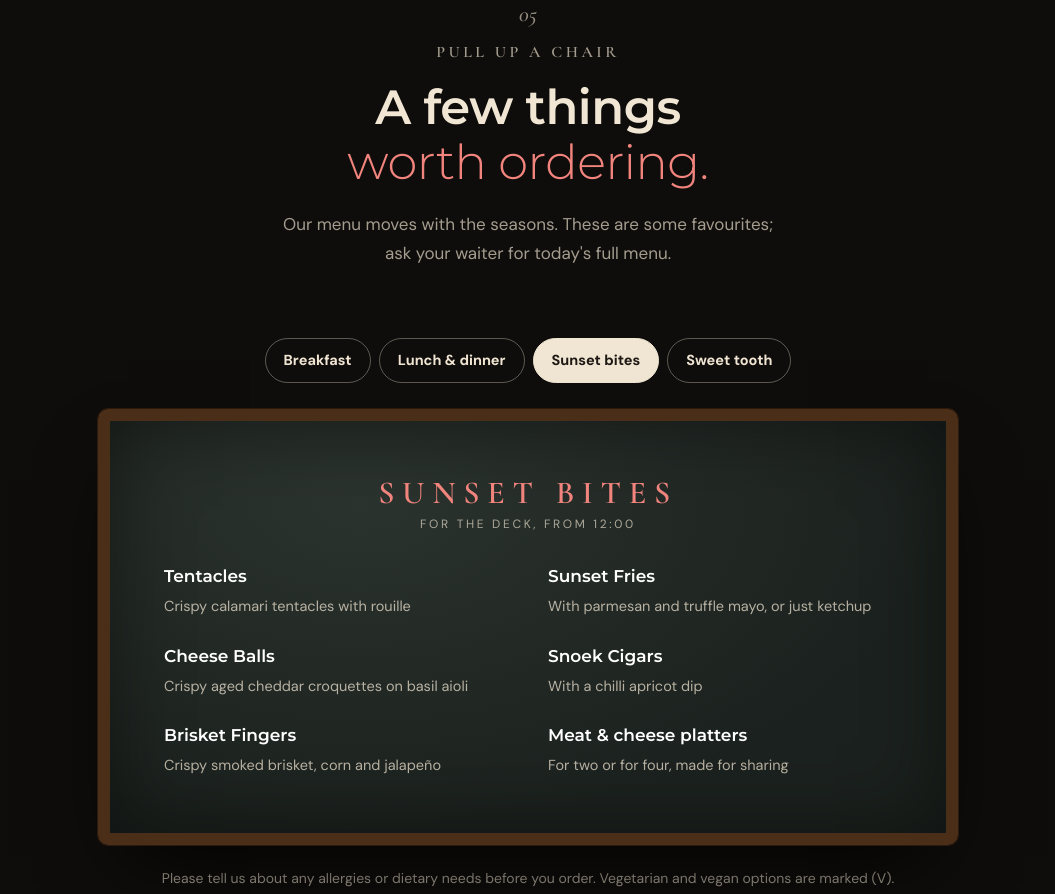
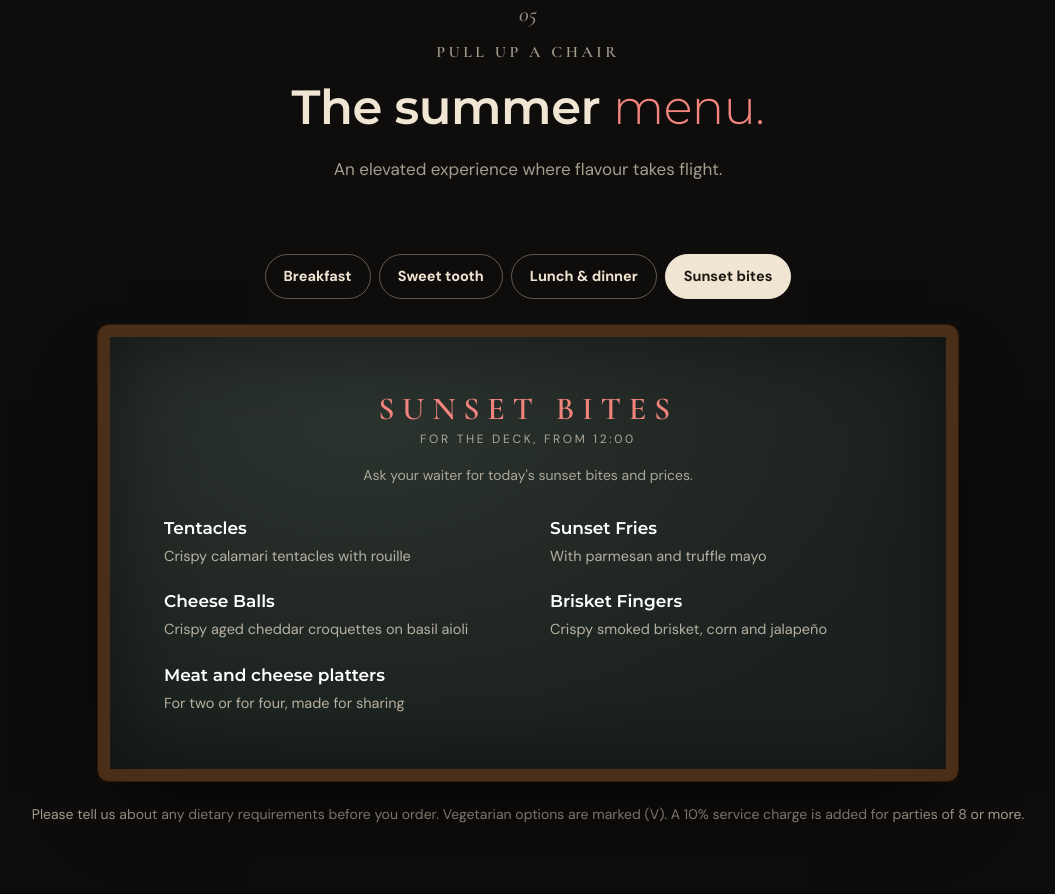
Before and after one commit to IDP-website/nest-food-bar-web, a plain HTML site: page index.html in a window 1280 px wide. Shown: the part 4948-5842 px from the top of the page, without its empty margins (112-1167 px from the left). Drawn offline with Linux system fonts and the light colour scheme; animation ran at ten frames a second.

Commit message:
Nest: summer menu 2026 with prices (breakfast and sweet tooth), Rockstars, add-ons, service charge note
Co-Authored-By: Claude Opus 5.5 <noreply@anthropic.com>
Claude-Session: https://claude.ai/code/session_014uauVvgYkqHCwUrpkHYbsk

```diff
--- a/assets/site.css
+++ b/assets/site.css
@@ -256,3 +256,19 @@ h2 em,h3 em{font-style:normal;font-weight:300;color:var(--blush)}
 
 /* sunset sits on a red-orange sky, so its accents go cream */
 .sunset .kicker,.sunset h2 em,.sunset .num,.sunclock b{color:#FFE7D6}
+
+/* menu board with prices */
+.board ul{gap:20px 44px}
+.board li .row{display:flex;align-items:baseline;gap:10px}
+.board li .row b{flex:1;min-width:0}
+.board .pr{font-style:normal;font-family:var(--f-d);font-weight:600;font-size:17px;color:var(--cream);font-variant-numeric:tabular-nums}
+.board .veg{font-style:normal;font-family:var(--f-b);font-weight:500;font-size:12px;color:#A9D99A;margin-left:2px}
+.board .star{color:var(--red);font-size:14px;vertical-align:2px}
+.board li span{display:block;margin-top:3px}
+.board dl{margin-top:8px;display:grid;gap:4px}
+.board dl div{display:flex;align-items:baseline;gap:8px;font-size:14px;color:rgba(241,230,211,.8)}
+.board dl div::after{content:"";order:1;flex:1;border-bottom:1px dotted rgba(241,230,211,.25);transform:translateY(-4px)}
+.board dt{order:0}.board dd{order:2;font-weight:600;color:var(--cream);font-variant-numeric:tabular-nums}
+.board .bnote{text-align:center;font-size:14px;color:var(--muted);max-width:520px;margin:-14px auto 26px}
+.board .legend{margin-top:30px;text-align:center;font-size:12.5px;letter-spacing:.06em;color:var(--muted)}
+.board li span.star{display:inline;margin:0 0 0 2px}
--- a/assets/site.js
+++ b/assets/site.js
@@ -51,43 +51,54 @@ const W=[['Mon','Breakfast from 8'],['Tue','Lunch on the deck'],['Wed','Mussel P
 $('#days').innerHTML=W.map((d,i)=>`<div class="day${d[2]?' hot':''}${i===T.wd?' today':''}"><b>${d[0]}</b><span>${d[1]}</span></div>`).join('');
 
 /* menu board */
+/* Nest summer menu 2026 (breakfast and sweet tooth from the printed menu, with prices).
+   item: [name, description, price, {v:vegetarian, star:Nest Rockstar, opts:[[label,price],...]}] */
 const MENU=[
- {k:'Breakfast',when:'08:00 to 11:00',items:[
-  ['Nest Benedict','Pulled beef brisket, soft eggs, yuzu hollandaise, baby spinach on a grilled cheese waffle'],
-  ['Waffles','With berries and cream. The Saturday favourite'],
-  ['My Avo Half (V option)','Avo herb salsa, tomato and cucumber, carrot hummus, micro greens, bacon marmalade, seed loaf'],
-  ['Trout Soufflé','Hot smoked trout soufflé with toast soldiers'],
-  ['Boer & Brit','Bacon, egg and boerewors on baked beans with soldiers'],
-  ['Granola Bowl (V)','Granola, chia, yoghurt or nogurt and fresh fruit']]},
- {k:'Lunch & dinner',when:'11:30 to 20:00',items:[
-  ['Knysna Mussel Pot','With bread ends for the sauce. Wednesdays only'],
+ {k:'Breakfast',when:'Eight to eleven',items:[
+  ['Granola jar','Granola, yoghurt, mango chia pudding and seasonal fruit',80,{v:1,star:1}],
+  ['Spiced apple porridge','Creamy multigrain porridge with warm spices, fresh sliced apple, yoghurt, toasted nuts and honey',89,{v:1}],
+  ['Berry bliss smoothie','Mixed berries, banana, yoghurt and a touch of honey, blended until smooth and creamy',68],
+  ['Bread basket','A selection of artisan bread with butter and jam',52,{v:1}],
+  ['Scramble me','Soft scrambled eggs',56,{v:1,opts:[['add toast',20],['add bacon',28]]}],
+  ['Nest egg','Boiled egg with toasted brioche, jam and butter',64,{v:1,opts:[['add ham',30],['cheese',30],['bacon',28],['avo',22]]}],
+  ['My avo half','Avo herb salsa, tomato and cucumber salad, carrot hummus, micro greens, bacon marmalade, seed loaf',102,{v:1,opts:[['add soft boiled egg',20]]}],
+  ['Quinoa sunrise bowl','Quinoa, baby spinach, tomato, cucumber and roasted pumpkin, with avocado, yoghurt, boiled egg, pumpkin seeds and pumpkin oil',130,{v:1}],
+  ['Nest benedict','Poached eggs, ponzu hollandaise and baby spinach on a grilled cheese waffle, with',null,{star:1,opts:[['pulled beef',185],['salmon',185],['gypsy ham',175],['bacon',170],['mushrooms (V)',155]]}],
+  ['Nest classic breakfast','Bacon, beef sausage, mushrooms and tomato, with your choice of egg and bread',138],
+  ['Nest breakfast bagel','Toasted bagel, avocado crema, rocket and chilli mayo, with',null,{opts:[['crispy bacon, grilled halloumi and fig',135],['egg, sautéed mushrooms and seasonal herbs',115]]}]]},
+ {k:'Sweet tooth',when:'All day',items:[
+  ['Waffles','Saturdays are waffle day',null,{star:1,opts:[['berries and cream',95],['hazelchoc spread and cream',92],['kids special: choose 3 toppings, with ice cream',85]]}],
+  ['Churro waffle','Golden churro-style waffle dusted in cinnamon sugar, with vanilla gelato',75],
+  ['Pancakes','',null,{opts:[['milktart',68],['choc-hazelnut spread and strawberries',75]]}],
+  ['Cruffin','Filled with a creamy crème pâtissière or a smooth chocolate pâtissière',52,{star:1}],
+  ['Eclairs','Choux pastry, crème légère, chocolate glaze and hazelnut sprinkles',52],
+  ['Carrot cake','Moist, nutty, fruity, with cream cheese frosting',78,{star:1}],
+  ['Chocolate cake','Decadent chocolate cake with a silky Swiss meringue buttercream',75],
+  ['Summer cloud','Light crisp meringue, vanilla cream, lemon pastry cream, tropical mango coulis and seasonal fruit',75],
+  ['Dark chocolate and orange tart','Dark chocolate tart with citrus peel and vanilla gelato',94]]},
+ {k:'Lunch & dinner',when:'11:30 to 20:00',note:'Our summer lunch and dinner menu is on its way. Here are a few favourites; ask your waiter for today\'s menu and prices.',items:[
+  ['Knysna Mussel Pot','With bread for the sauce. Wednesdays only'],
   ['Pumping Prawns','Grilled prawns with chimichurri'],
   ['Picanha Steak','White veg purée, roasted cauliflower, truffle oil and sea salt'],
   ['Patti Melt','Double smashed burger on toasted brioche, bacon jam, cheese melt, Russian dressing'],
   ['Sticky Pork Ribs','Asian sticky BBQ ribs, peanuts and herbs'],
-  ['Hotpot Bowl','Sliced beef, rice noodles, pak choi and miso mushrooms in broth'],
-  ['Veggie Curry (V)','Chickpea, lentil and roasted butternut curry on millet'],
-  ['Take a Bao (V)','Crispy, spicy cauliflower on a bao bun']]},
- {k:'Sunset bites',when:'For the deck, from 12:00',items:[
+  ['Veggie Curry','Chickpea, lentil and roasted butternut curry on millet',null,{v:1}]]},
+ {k:'Sunset bites',when:'For the deck, from 12:00',note:'Ask your waiter for today\'s sunset bites and prices.',items:[
   ['Tentacles','Crispy calamari tentacles with rouille'],
-  ['Sunset Fries','With parmesan and truffle mayo, or just ketchup'],
+  ['Sunset Fries','With parmesan and truffle mayo'],
   ['Cheese Balls','Crispy aged cheddar croquettes on basil aioli'],
-  ['Snoek Cigars','With a chilli apricot dip'],
   ['Brisket Fingers','Crispy smoked brisket, corn and jalapeño'],
-  ['Meat & cheese platters','For two or for four, made for sharing']]},
- {k:'Sweet tooth',when:'All day',items:[
-  ['Crêpes Suzette','Thin crêpes, boozy citrus sauce, vanilla gelato'],
-  ['Koffie-misu','Coffee and Amarula soaked sponge fingers, mascarpone cream, cocoa'],
-  ['B&B','Raisin and croissant bread and butter pudding'],
-  ['Chocolate Ice Cream Sandwich','Chocolate cake, creamy vanilla gelato, vermicelli'],
-  ['Eclairs','Choux pastry, crème légère, chocolate glaze, hazelnut'],
-  ['Carrot Cake','Moist, nutty, fruity, cream cheese frosting']]}];
+  ['Meat and cheese platters','For two or for four, made for sharing']]}];
 const tabs=$('#tabs'),board=$('#board');
 tabs.innerHTML=MENU.map((m,i)=>`<button role="tab" id="t${i}" aria-selected="${i?'false':'true'}" aria-controls="board">${m.k}</button>`).join('');
+const esc=t=>String(t).replace(/[&<>"]/g,c=>({'&':'&amp;','<':'&lt;','>':'&gt;','"':'&quot;'}[c]));
+const STAR='<span class="star" title="Nest Rockstar" aria-label="Nest Rockstar">★</span>';
 function show(i){const m=MENU[i];$$('#tabs button').forEach((b,j)=>b.setAttribute('aria-selected',i===j));board.setAttribute('aria-labelledby','t'+i);
-  board.innerHTML=`<h3>${m.k}</h3><p class="when">${m.when}</p><ul>${m.items.map((x,j)=>`<li class="fade-in" style="animation-delay:${RM?0:j*45}ms"><b>${x[0]}</b><span>${x[1]}</span></li>`).join('')}</ul>`}
+  const priced=m.items.some(x=>x[2]!=null||x[3]?.opts);
+  board.innerHTML=`<h3>${m.k}</h3><p class="when">${m.when}</p>${m.note?`<p class="bnote">${esc(m.note)}</p>`:''}<ul>${m.items.map((x,j)=>{const o=x[3]||{};
+    return `<li class="fade-in" style="animation-delay:${RM?0:j*35}ms"><div class="row"><b>${esc(x[0])}${o.v?' <i class="veg">(V)</i>':''}${o.star?' '+STAR:''}</b>${x[2]!=null?`<em class="pr">${x[2]}</em>`:''}</div>${x[1]?`<span>${esc(x[1])}</span>`:''}${o.opts?`<dl>${o.opts.map(([l,pr])=>`<div><dt>${esc(l)}</dt><dd>${pr}</dd></div>`).join('')}</dl>`:''}</li>`}).join('')}</ul>${priced?'<p class="legend"><span class="star">★</span> Nest Rockstars &nbsp;·&nbsp; Prices in Rand</p>':''}`}
 $$('#tabs button').forEach((b,i)=>{b.onclick=()=>show(i);b.onkeydown=e=>{if(e.key==='ArrowRight'||e.key==='ArrowLeft'){const n=(i+(e.key==='ArrowRight'?1:-1)+MENU.length)%MENU.length;show(n);$('#t'+n).focus()}}});
-show(T.h<11?0:T.h>=17?2:1);
+show(T.h<11?0:T.h>=17?3:(T.h<12?1:2));
 
 /* open now */
 const st=$('#status');const open=T.h>=8&&T.h<20;
--- a/index.html
+++ b/index.html
@@ -144,12 +144,12 @@
     <div class="copy center reveal">
       <p class="num">05</p>
       <p class="kicker">Pull up a chair</p>
-      <h2>A few things <em>worth ordering.</em></h2>
-      <p class="muted">Our menu moves with the seasons. These are some favourites; ask your waiter for today's full menu.</p>
+      <h2>The summer <em>menu.</em></h2>
+      <p class="muted">An elevated experience where flavour takes flight.</p>
     </div>
     <div class="tabs reveal" role="tablist" aria-label="Menu sections" id="tabs"></div>
     <div class="board reveal" id="board" role="tabpanel" aria-live="polite"></div>
-    <p class="note">Please tell us about any allergies or dietary needs before you order. Vegetarian and vegan options are marked (V).</p>
+    <p class="note">Please tell us about any dietary requirements before you order. Vegetarian options are marked (V). A 10% service charge is added for parties of 8 or more.</p>
   </div>
 </section>
 
```
